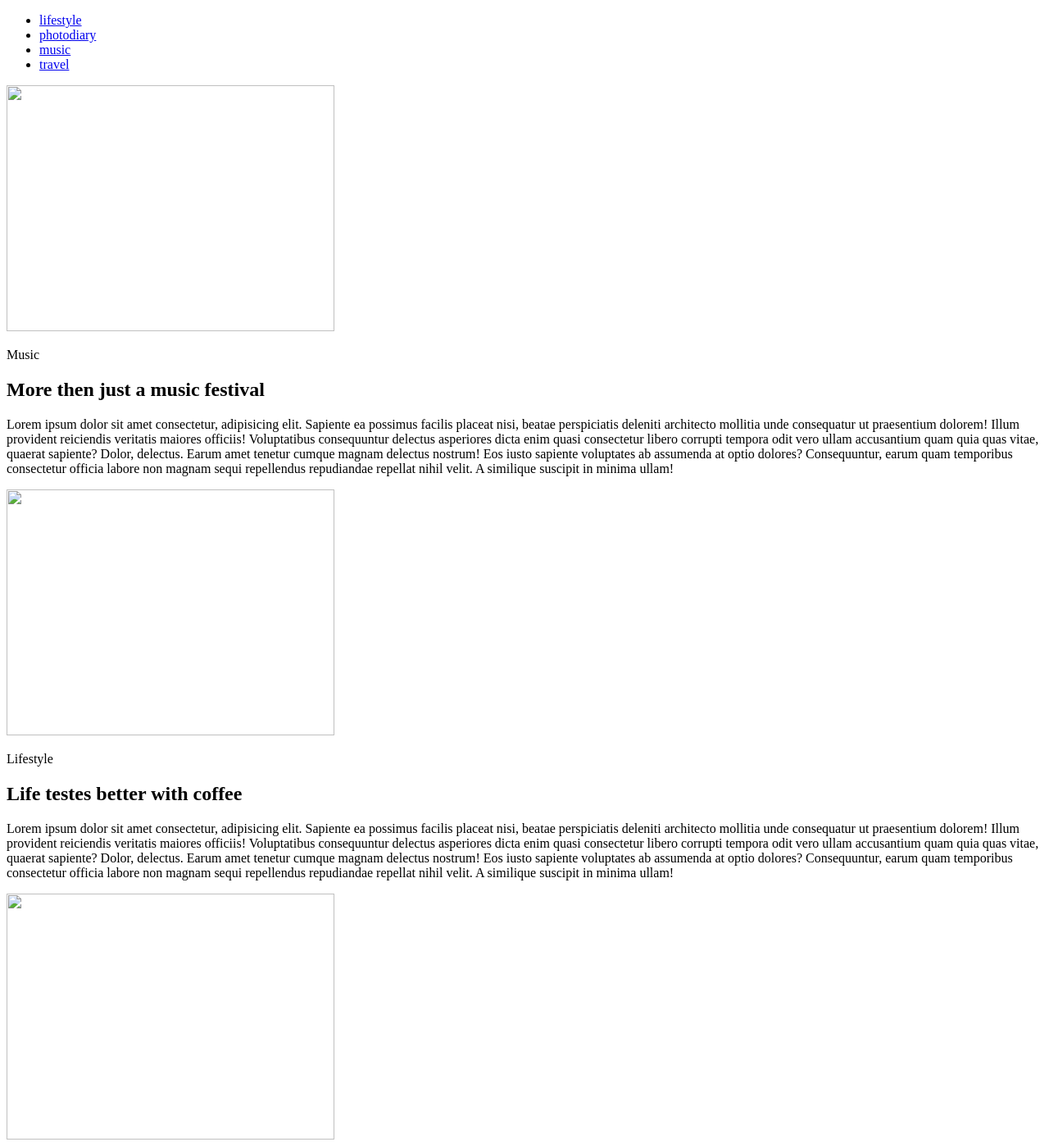
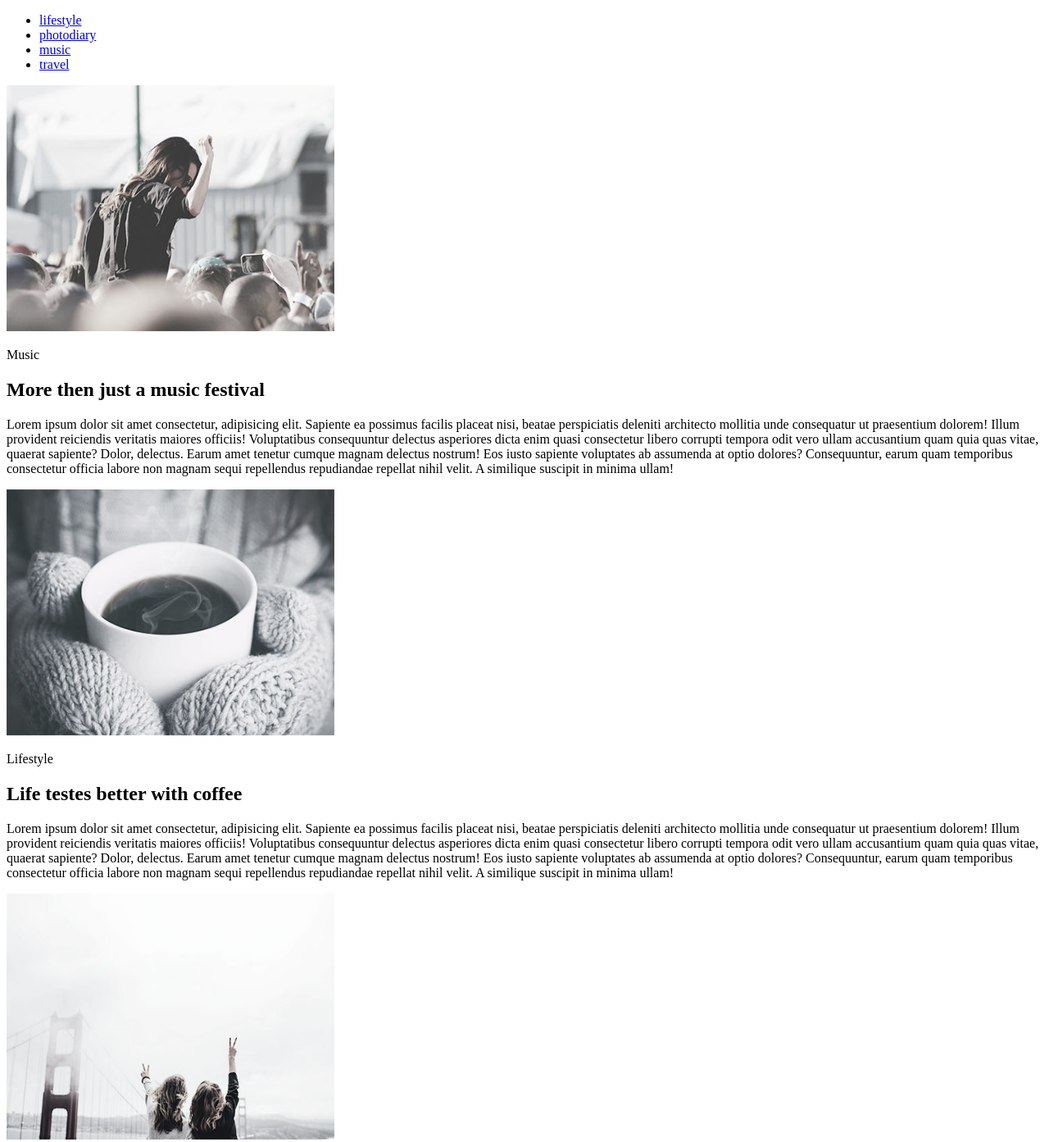
Before and after one commit to Werewolf969/Homework_1, a plain HTML site: page index.html in a window 1280 px wide. Shown: the top 1393 px of the page at 82% size. Drawn offline with Linux system fonts and the light colour scheme; the site is published under a folder, as on GitHub Pages, so addresses that start at the root find nothing.

Commit message:
test change

```diff
--- a/index.html
+++ b/index.html
@@ -26,7 +26,7 @@
 
     <article>
       <section id="music">
-        <img src="/img/lfs_1.jpg" alt="" width="400" height="300" />
+        <img src="./img/lfs_1.jpg" alt="" width="400" height="300" />
         <p>Music</p>
         <h2>More then just a music festival</h2>
         <p>
@@ -45,7 +45,7 @@
       </section>
 
       <section id="lifestyle">
-        <img src="/img/lfs_2.jpg" alt="" width="400" height="300" />
+        <img src="./img/lfs_2.jpg" alt="" width="400" height="300" />
         <p>Lifestyle</p>
         <h2>Life testes better with coffee</h2>
         <p>
@@ -64,7 +64,7 @@
       </section>
 
       <section id="travel">
-        <img src="/img/pht_1.jpg" alt="" width="400" height="300" />
+        <img src="./img/pht_1.jpg" alt="" width="400" height="300" />
         <p>Travel</p>
         <h2>American dream</h2>
         <p>
@@ -82,7 +82,7 @@
         </p>
       </section>
       <section id="photodiary">
-        <img src="/img/pht_2.jpg" alt="" width="400" height="300" />
+        <img src="./img/pht_2.jpg" alt="" width="400" height="300" />
         <p>Photodiary</p>
         <h2>A day exploring the Alps</h2>
         <p>
```
